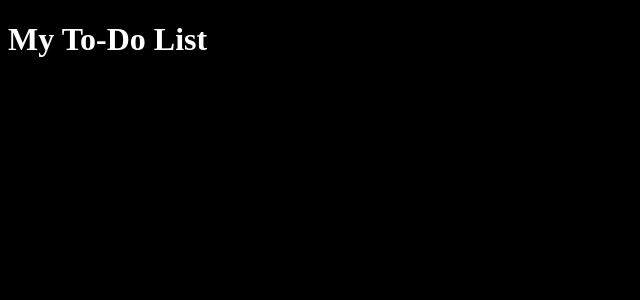
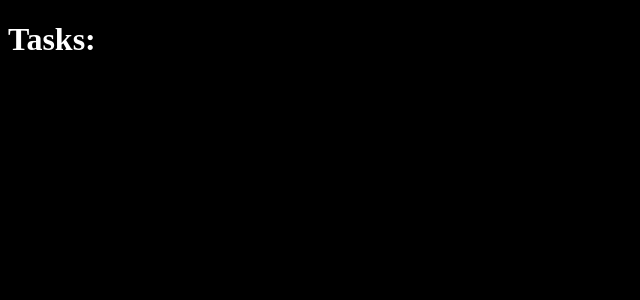
Before and after one commit to darihub/todo-app, a Next.js app: page / in a window 1280 px wide. Shown: the top 300 px of the page, without its empty margins (0-640 px from the left). Built offline with nearby package versions, Linux system fonts and the light colour scheme.

Commit message:
change: changed TaskList.jsx header

```diff
--- a/components/TaskList.jsx
+++ b/components/TaskList.jsx
@@ -3,7 +3,7 @@ import TaskItem from './TaskItem';
 export default function TaskList({tasks = []}) {
   return (
     <div>
-      <h1>My To-Do List</h1>
+      <h1>Tasks:</h1>
       {tasks.map((task, index) => (
         <TaskItem key={task.id} task={task} />
       ))}
```
